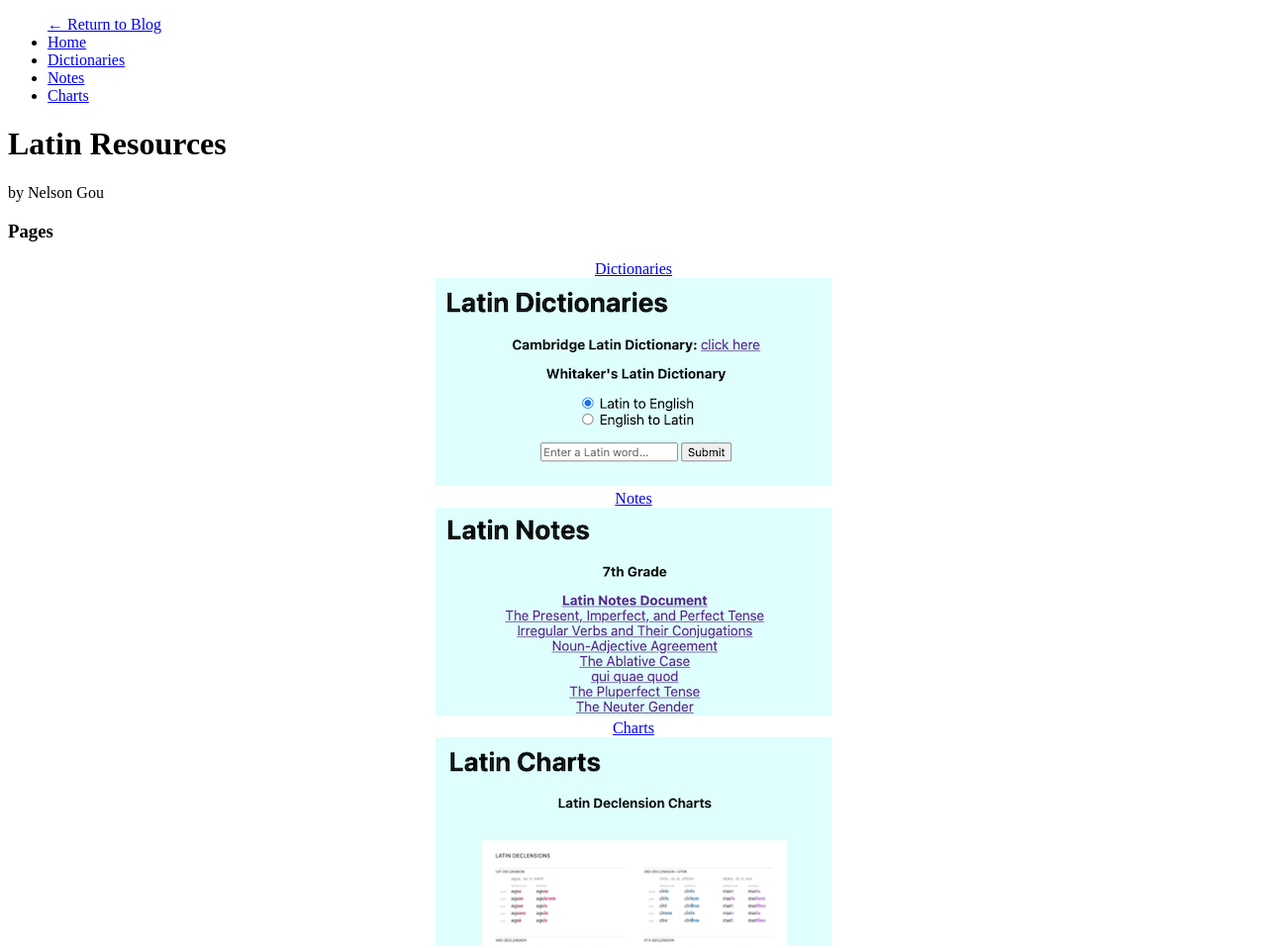
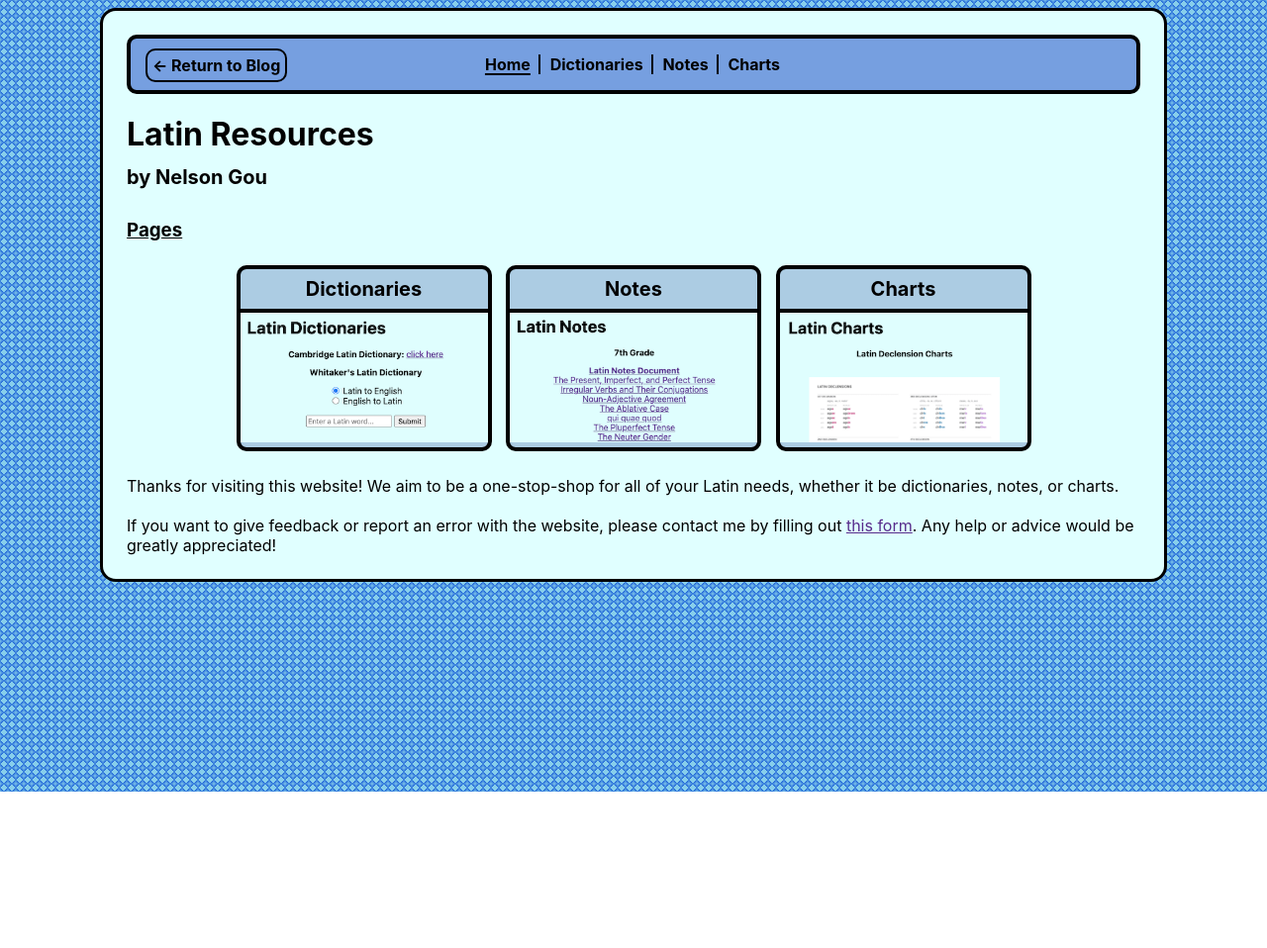
Before and after one commit to ng8165/LatinResources, a plain HTML site: page latin.html in a window 1280 px wide. Shown: the top 958 px of the page at 99% size. After the commit the page ends 800 px from the top, so only its background shows below. Drawn offline with Linux system fonts and the light colour scheme.

Commit message:
Prepare for move into new repo by modifying stylesheet location

```diff
--- /dev/null
+++ b/css/style.css
@@ -0,0 +1,156 @@
+body {
+    background-color: LightCyan;
+    border: 3px solid Black;
+    border-radius: 16px;
+    font-family: -apple-system, BlinkMacSystemFont, "Segoe UI", Roboto, Helvetica, Arial, sans-serif, "Apple Color Emoji", "Segoe UI Emoji", "Segoe UI Symbol";
+    margin-left: auto;
+    margin-right: auto;
+    max-width: 1024px;
+    min-width: 256px;
+    padding-top: 8px;
+    padding-bottom: 24px;
+    padding-left: 24px;
+    padding-right: 24px;
+}
+
+html {
+    background: radial-gradient(circle, skyBlue, SkyBlue 50%, #2268d8 50%, SkyBlue);
+    background-size: 8px 8px;
+}
+
+nav ul {
+    list-style-type: none;
+    background-color: #769fe0;
+    border: 4px solid black;
+    border-radius: 10px;
+    font-family: -apple-system, BlinkMacSystemFont, "Segoe UI", Roboto, Helvetica, Arial, sans-serif, "Apple Color Emoji", "Segoe UI Emoji", "Segoe UI Symbol";
+    font-weight: bold;
+    padding: 16px;
+    text-align: center;
+    position: relative;
+}
+nav ul li {
+    display: inline;
+    border-right: 2px solid black;
+    padding-right: 8px;
+    padding-left: 6px;
+}
+nav ul li:last-child {
+    border-right: none;
+}
+nav ul li a {
+    text-decoration: none;
+    color: black;
+}
+
+img {
+    max-width: 100%;
+    height: auto;
+}
+
+figcaption {
+    padding-top: 5px;
+    text-align: center;
+}
+.caption {
+    display: inline-block;
+}
+
+input, button {
+    font-family: -apple-system, BlinkMacSystemFont, "Segoe UI", Roboto, Helvetica, Arial, sans-serif, "Apple Color Emoji", "Segoe UI Emoji", "Segoe UI Symbol";
+}
+
+.header {
+    text-align: center;
+    font-weight: bold;
+    display: block;
+}
+.headerimportant {
+    padding-top: 10px;
+    text-decoration: underline;
+}
+.headerinline {
+    text-align: center;
+    font-weight: bold;
+    display: inline;
+}
+.headersmall {
+    font-weight: bold;
+    display: block;
+}
+
+.link, .linkinline, .linkimportant, .linkimportantinline {
+    text-align: center;
+    text-decoration: underline;
+    color: #582c8c;
+    font-weight: normal;
+}
+.link:hover, .linkinline:hover, .linkimportant:hover, .linkimportantinline:hover {
+    color: red;
+}
+.link {
+    display: block;
+}
+.linkinline, .linkimportantinline {
+    display: inline;
+}
+.linkimportant {
+    display: block;
+    font-weight: bold !important;
+}
+.linkimportantinline {
+    font-weight: bold;
+}
+
+.center, .image {
+    text-align: center;
+    display: block;
+}
+
+.pageshortcut {
+    background-color: #accce3;
+    border: 4px solid black;
+    border-radius: 10px;
+    font-family: -apple-system, BlinkMacSystemFont, "Segoe UI", Roboto, Helvetica, Arial, sans-serif, "Apple Color Emoji", "Segoe UI Emoji", "Segoe UI Symbol";
+    font-size: 20px;
+    font-weight: bold;
+    text-align: center;
+    display: inline-block;
+    width: 250px;
+    text-decoration: none;
+    color: black;
+    margin: 5px;
+}
+.pageshortcuttitle {
+    border-bottom: 4px solid black;
+    vertical-align: text-top;
+    padding: 8px;
+}
+
+.returnbutton {
+    position: absolute;
+    left: 15px;
+    text-decoration: none;
+    color: black;
+    border: 2px solid black;
+    border-radius: 10px;
+    padding: 5px;
+    margin-top: -6px;
+}
+@media screen and (max-width: 700px) {
+    .returnbutton {
+        display: none !important;
+    }
+}
+
+.subtitle {
+    font-weight: bold;
+    font-size: 20px;
+    margin-top: -10px;
+}
+
+.currentpage {
+    text-decoration: underline;
+    text-underline-offset: 3px;
+    text-decoration-thickness: 2px;
+}
--- a/latin.html
+++ b/latin.html
@@ -4,7 +4,7 @@
         <meta name="robots" content="noindex">
 
         <title>Latin Resources</title>
-        <link type="text/css" rel="stylesheet" href="../css/stylesheet.css">
+        <link type="text/css" rel="stylesheet" href="css/style.css">
         <link type="ico" rel="icon" href="images/favicon.png">
     </head>
     <body>
```
Also changed, not shown: charts.html (+1 -1 lines), dictionaries.html (+1 -1 lines), notes.html (+1 -1 lines).
